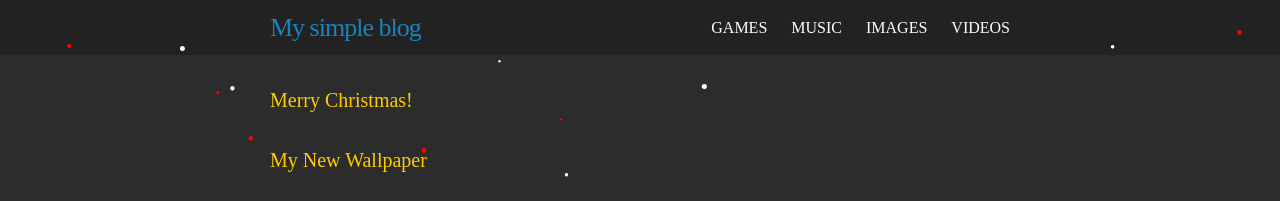
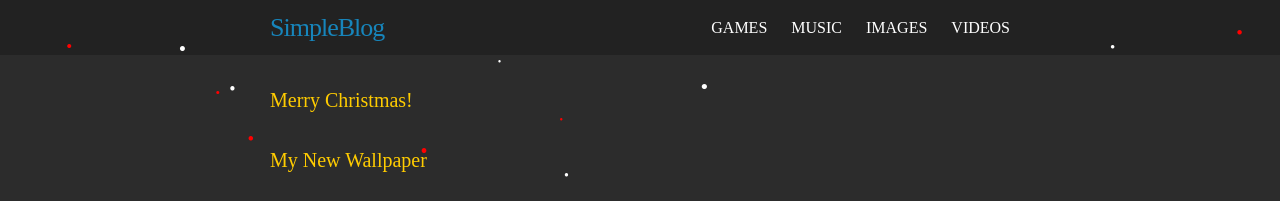
Before and after one commit to skandyn-sh/skandyn-sh.github.io, a Jekyll site: the page built from index.html, in a window 1280 px wide. Shown: the top 201 px of the page. Built offline with Jekyll 4.4.1, drawn with Linux system fonts in a browser that asks for light colours; nearby versions of some CDN libraries; library files that are not in the unit come from our copies; comment, search, counter and statistics services are not loaded.

Commit message:
Update _config.yml

```diff
--- a/_config.yml
+++ b/_config.yml
@@ -1,4 +1,4 @@
-title: My simple blog
+title: SimpleBlog
 email:
 baseurl: "" # the subpath of your site, e.g. /blog
 url: "http://skandyn-sh.github.io" # the base hostname & protocol for your site, e.g. http://example.com
```
